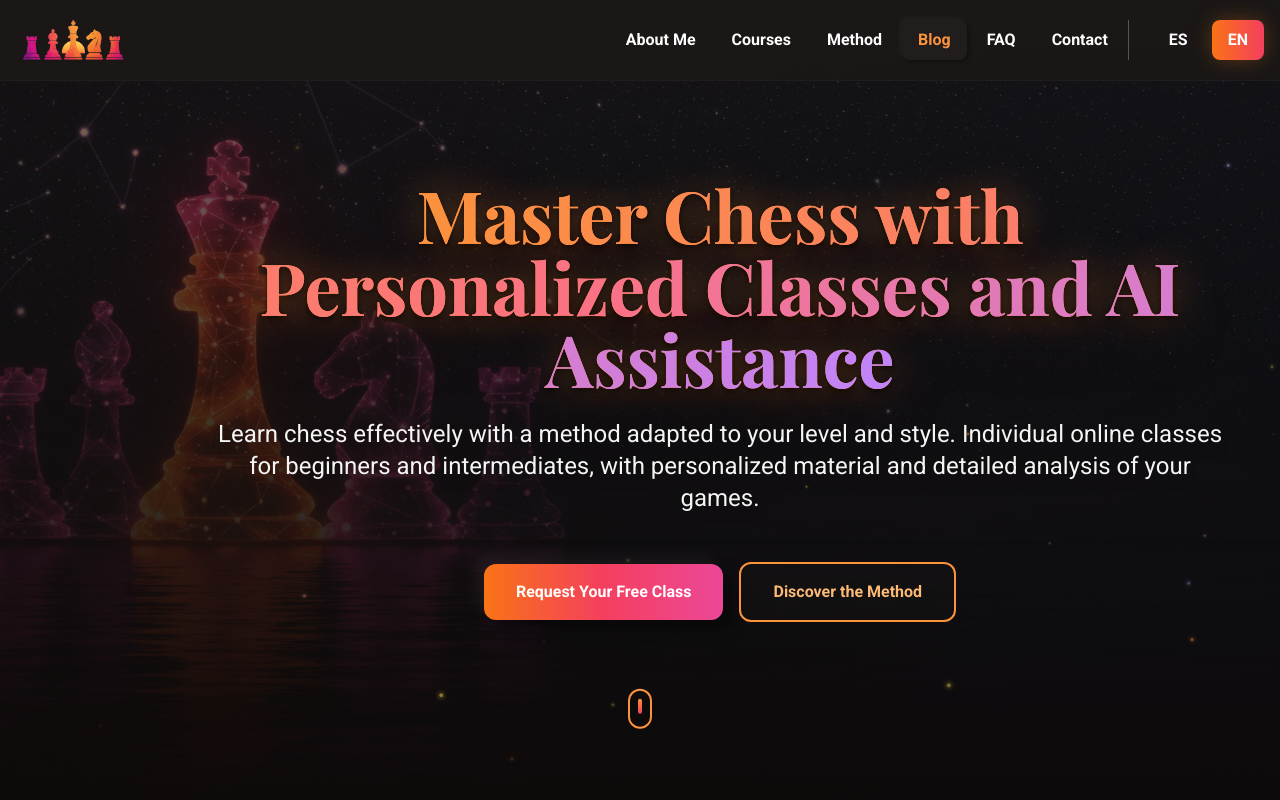
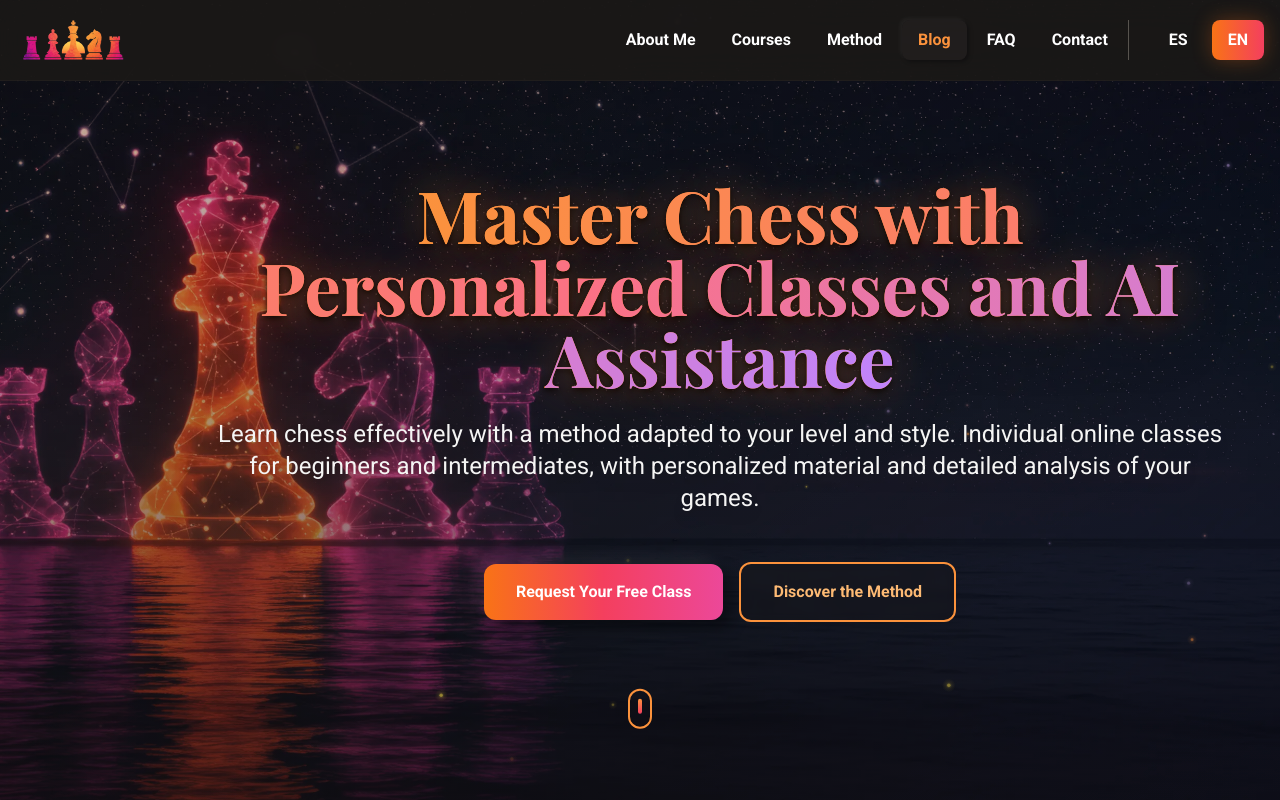
Before and after one commit to elsantin/chill-chess-club, a Next.js app: page /en in a window 1280 px wide. Shown: the top 800 px of the page. Built offline with nearby package versions, Linux system fonts and the light colour scheme; a web font is replaced by a local one.

Commit message:
Lighten Hero background: reduce dark overlay opacity for brighter appearance

```diff
--- a/app/[locale]/components/Hero.tsx
+++ b/app/[locale]/components/Hero.tsx
@@ -36,10 +36,10 @@ export default function Hero() {
           className="object-cover"
           priority
         />
-        {/* Sunset gradient overlay */}
-        <div className="absolute inset-0 bg-gradient-to-t from-warmGray-950 via-warmGray-950/80 to-warmGray-900/60" />
+        {/* Sunset gradient overlay - Más luminoso */}
+        <div className="absolute inset-0 bg-gradient-to-t from-warmGray-950/70 via-warmGray-950/40 to-warmGray-900/30" />
         {/* Sunset color overlay */}
-        <div className="absolute inset-0 bg-gradient-to-br from-sunset-500/20 via-rose-500/10 to-purple-500/20 mix-blend-overlay" />
+        <div className="absolute inset-0 bg-gradient-to-br from-sunset-500/25 via-rose-500/15 to-purple-500/25 mix-blend-overlay" />
       </motion.div>
 
       {/* Twinkling Stars Animation - Minimalista */}
```
